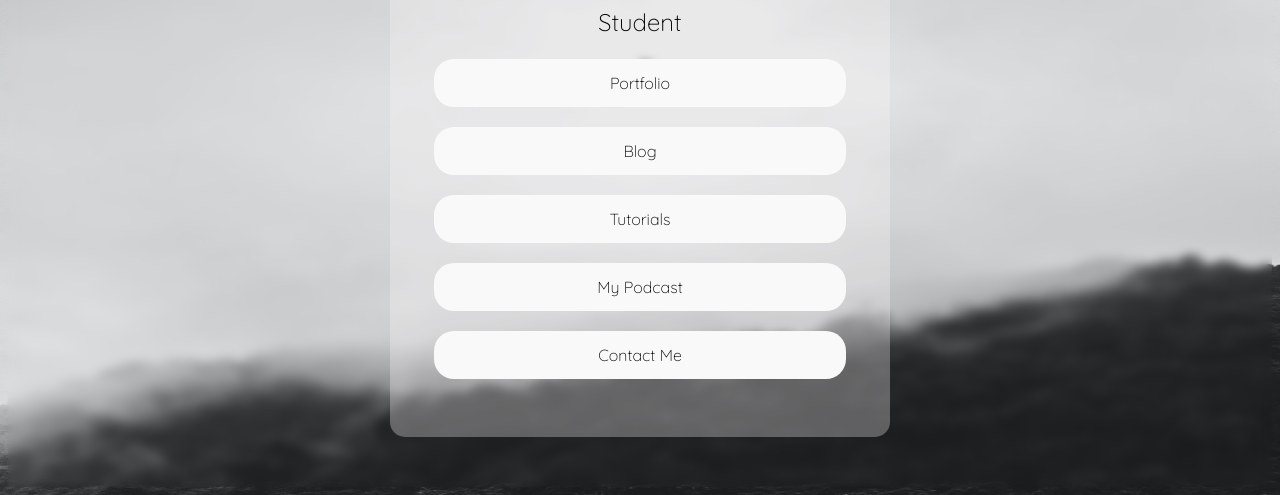
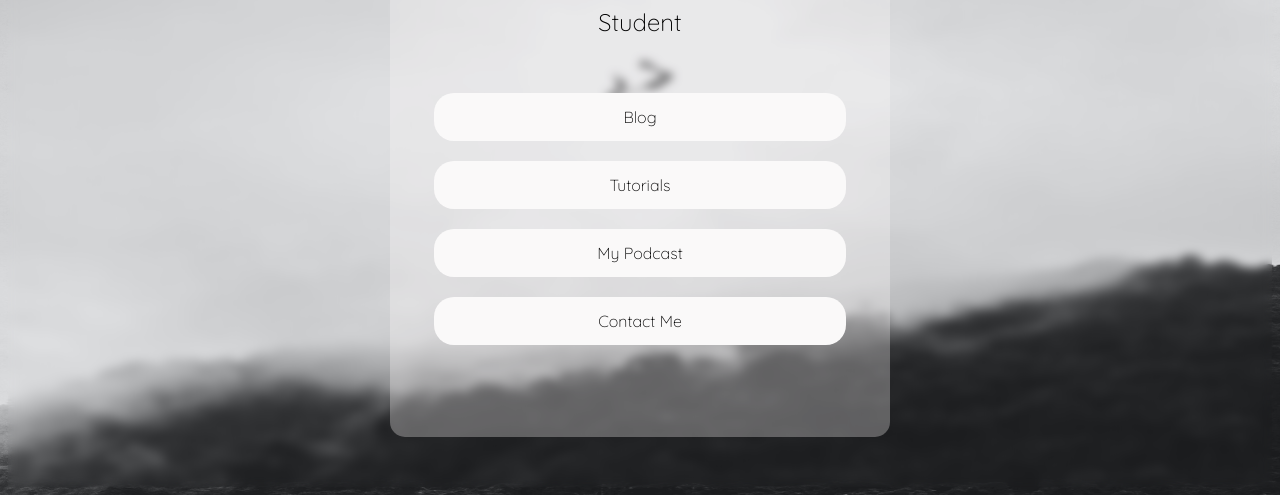
Before and after one commit to psathyanarayan/my_links, a website: page index.html in a window 1280 px wide. Shown: the part 321-816 px from the top of the page. Drawn offline with nearby package versions, Linux system fonts and the light colour scheme.

Commit message:
Update index.html

```diff
--- a/index.html
+++ b/index.html
@@ -20,8 +20,8 @@
         <h3 class="animated animatedFadeInUp fadeInUp">P Sathya Narayan</h3>
         <h6 class="animated animatedFadeInUp fadeInUp">Student</h6>
         <div   class="anchor fadeInRight " style="background:none;">
-            <a class="animated fadeInRight"  id="port"  href="https://psathyanarayan.tech/" target="_blank">Portfolio</a>
-            <a class="animated fadeInRight"  href="https://sathyanmbpk.medium.com/" target="_blank" >Blog</a>
+          <!--   <a class="animated fadeInRight"  id="port"  href="https://psathyanarayan.tech/" target="_blank">Portfolio</a> -->
+            <a class="animated fadeInRight"  href="https://psathya.herokuapp.com/" target="_blank" >Blog</a>
             <a class="animated fadeInRight"  href="https://www.youtube.com/sathyanarayanp"target="_blank">Tutorials</a>
             <a class="animated fadeInRight"  href="http://rss.com/podcasts/sathya/"target="_blank">My Podcast</a>
             <a class="animated fadeInRight"  href="https://linktr.ee/psathyanarayan"target="_blank">Contact Me</a>
```
